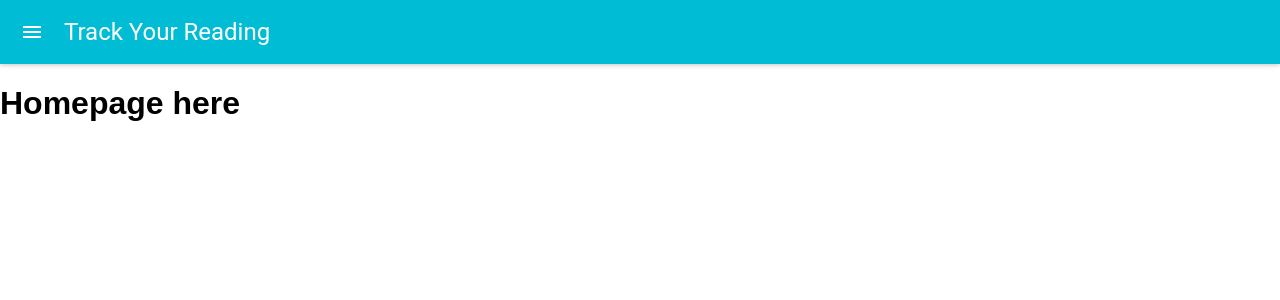
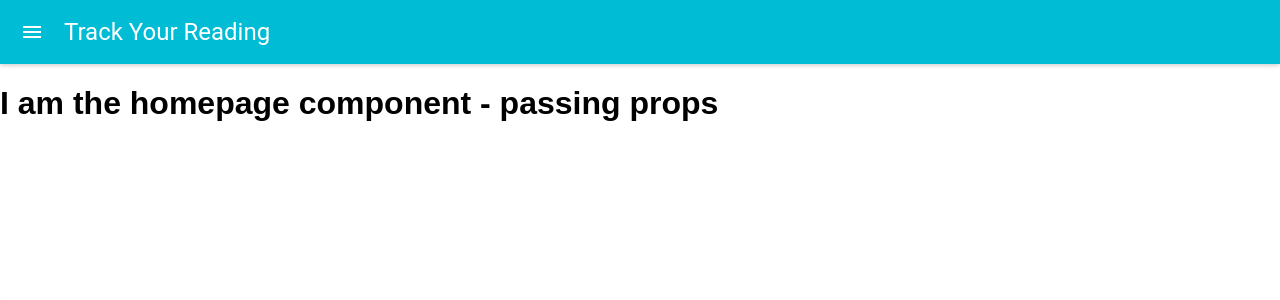
Before and after one commit to tigigti/track-your-reading, a React (Create React App) app in the folder track-your-reading/: page / in a window 1280 px wide. Shown: the top 300 px of the page. Built offline with nearby package versions, Linux system fonts and the light colour scheme.

Commit message:
Rendering Component from Router and passing props

```diff
--- a/track-your-reading/src/App.js
+++ b/track-your-reading/src/App.js
@@ -5,6 +5,7 @@ import {BrowserRouter as Router, Route} from "react-router-dom";
 
 import Navbar from "./components/navbar";
 import Sidebar from "./components/sidebar";
+import Home from "./components/home";
 
 class App extends Component {
 
@@ -30,7 +31,7 @@ class App extends Component {
             <Sidebar toggleFn={this.toggleNav.bind(this)} open={this.state.navOpen}/>
             <div>
               <Route exact path="/"
-                render={()=> <h1>Homepage here</h1>}
+                render={(props)=> <Home {...props} test="passing props"/>}
               ></Route>
               <Route path="/about"
                 render={()=> <h2>And about page will be here</h2>}
--- /dev/null
+++ b/track-your-reading/src/components/home.js
@@ -0,0 +1,11 @@
+import React, {Component} from "react";
+
+class Home extends Component {
+    render(){
+        return(
+            <h1>I am the homepage component - {this.props.test}</h1>
+        );
+    }
+}
+
+export default Home;
```
